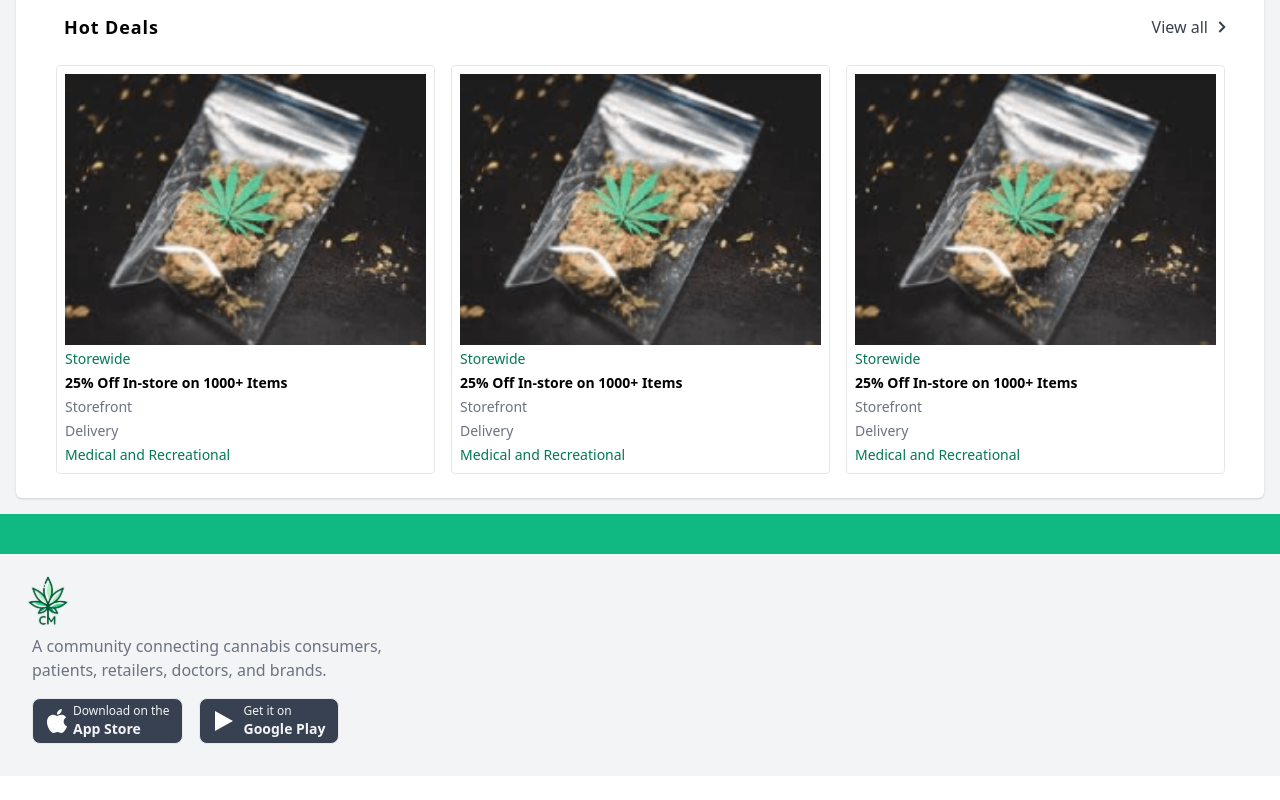
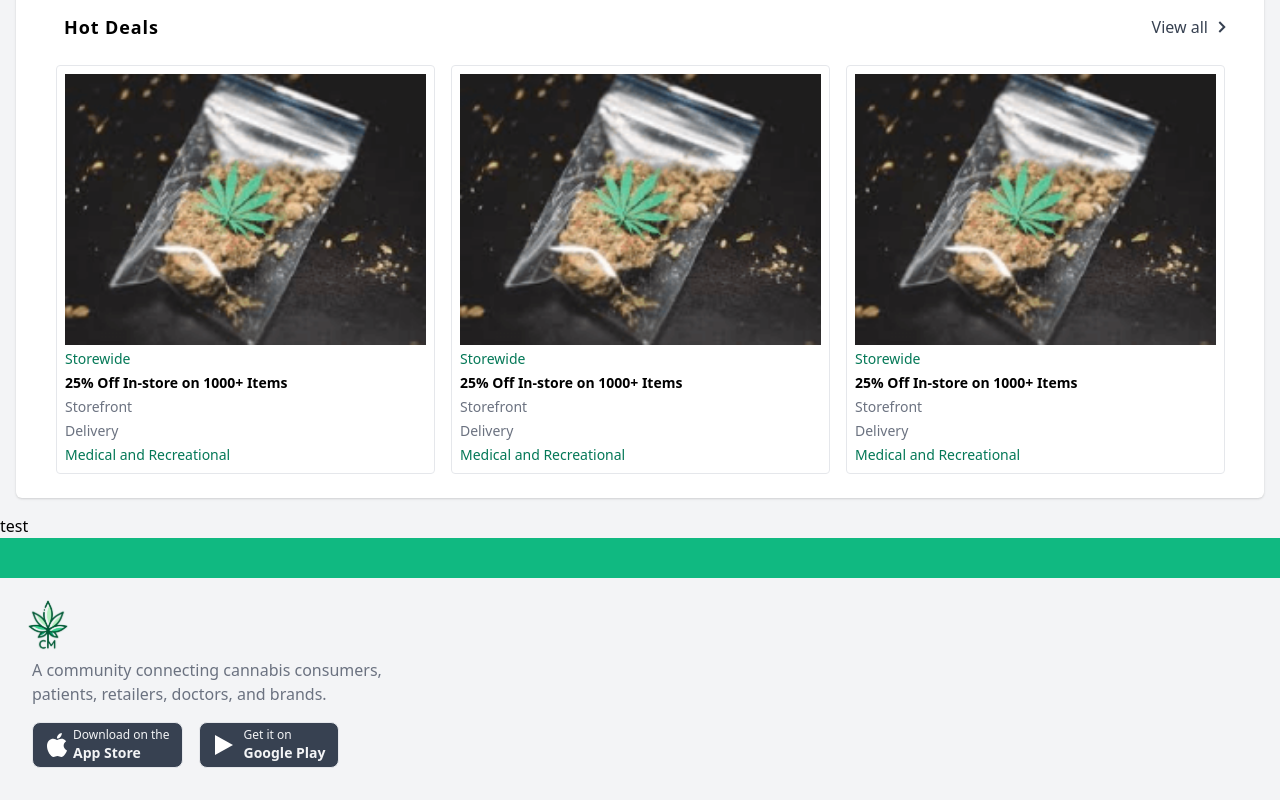
Before and after one commit to braveheart-star/sonic-canabis-app, a Next.js app: page / in a window 1280 px wide. Shown: the part 2667-3467 px from the top of the page. Before the commit the page ends 3443 px from the top, so only its background shows below. Built offline with nearby package versions, Linux system fonts and the light colour scheme.

Commit message:
test sync

```diff
--- a/src/components/common/Footer.tsx
+++ b/src/components/common/Footer.tsx
@@ -4,6 +4,8 @@ import Image from "next/image";
 export const Footer = () => {
   return (
     <div className="bg-gray-100 ">
+      {" "}
+      test
       <div className="w-full h-10 bg-green-500 " />
       <div className="p-4 mx-auto max-w-7xl">
         <div className="flex-shrink-0 w-16 h-16 ">
```
